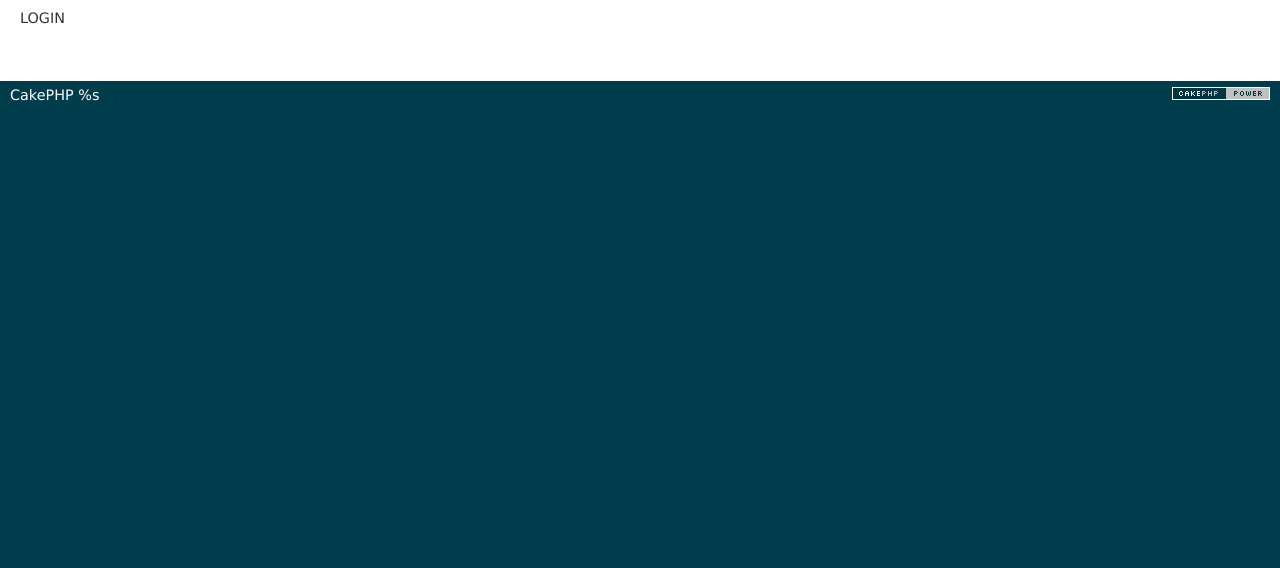
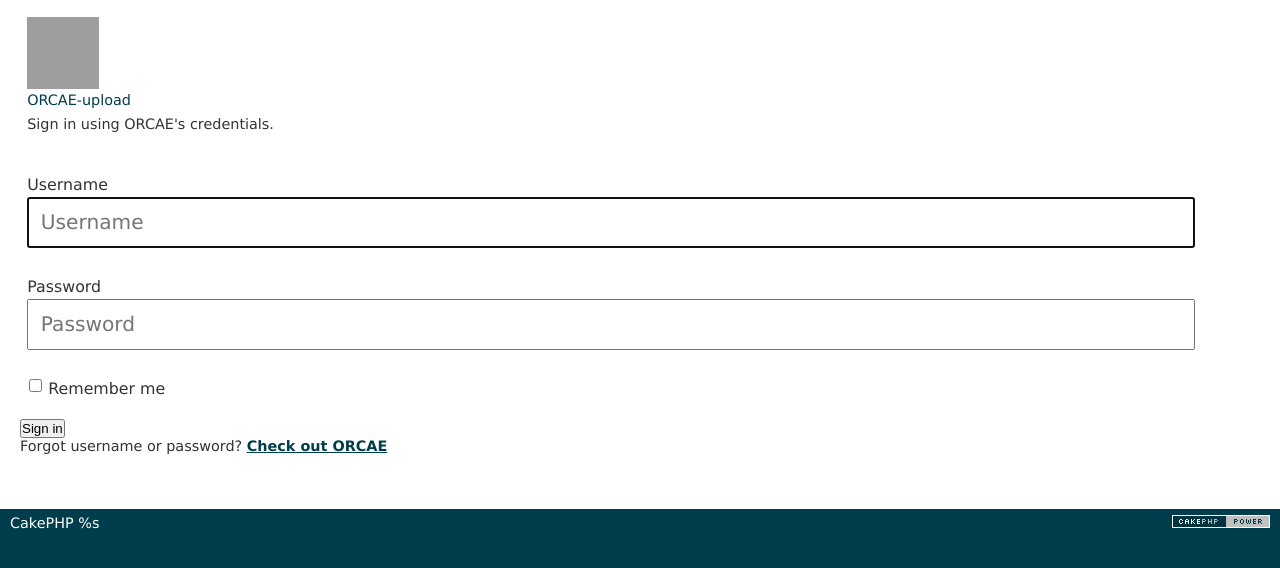
Before and after one commit to compbio-fmach/orcae-upload, a CakePHP app: the page made by app/View/Pages/login.ctp in a window 1280 px wide. Shown: the part 47-615 px from the top of the page. Run offline with PHP 8.4 and a stand-in for CakePHP, Linux system fonts and the light colour scheme; the template is opened without the code that fills it, so the values that code supplies are empty; some libraries are stand-ins or nearby versions; grey boxes are pictures that could not be loaded.

Commit message:
Login interface done

```diff
--- a/app/View/Layouts/orcae-upload.ctp
+++ b/app/View/Layouts/orcae-upload.ctp
@@ -18,7 +18,7 @@
 
   <!-- Default resources for every orcae-upload's layout -->
   <!-- jQuery -->
-  <script src="https://code.jquery.com/jquery-3.2.1.slim.min.js" integrity="sha384-KJ3o2DKtIkvYIK3UENzmM7KCkRr/rE9/Qpg6aAZGJwFDMVNA/GpGFF93hXpG5KkN" crossorigin="anonymous"></script>
+  <script src="https://code.jquery.com/jquery-3.3.1.min.js" integrity="sha256-FgpCb/KJQlLNfOu91ta32o/NMZxltwRo8QtmkMRdAu8=" crossorigin="anonymous"></script>
   <!-- Popper -->
   <script src="https://cdnjs.cloudflare.com/ajax/libs/popper.js/1.12.9/umd/popper.min.js" integrity="sha384-ApNbgh9B+Y1QKtv3Rn7W3mgPxhU9K/ScQsAP7hUibX39j7fakFPskvXusvfa0b4Q" crossorigin="anonymous"></script>
   <!-- Bootstrap -->
--- a/app/View/Pages/login.ctp
+++ b/app/View/Pages/login.ctp
@@ -3,6 +3,37 @@
   $this->assign('title', 'Login');
   // set current page css
   $this->Html->css('login', array('inline' => false));
+  // set current page js
+  $this->Html->script('login', array('inline' => false));
 ?>
 
-<p>LOGIN</p>
+<form id="form-signin" class="form-signin">
+  <div class="text-center mb-4">
+    <img class="mb-4" src="https://getbootstrap.com/assets/brand/bootstrap-solid.svg" alt="" width="72" height="72">
+    <h1 class="h3 mb-3 font-weight-normal">ORCAE-upload</h1>
+    <p>Sign in using ORCAE's credentials.</p>
+  </div>
+
+  <div class="form-group">
+    <label for="inputEmail">Username</label>
+    <input type="text" id="inputUsername" class="form-control" name="username" placeholder="Username" required autofocus>
+  </div>
+
+  <div class="form-group">
+    <label for="inputPassword">Password</label>
+    <input type="password" id="inputPassword" class="form-control" name="password" placeholder="Password" required>
+  </div>
+
+  <div class="checkbox mb-3">
+    <label>
+      <input type="checkbox" name="remember-me" value="remember-me"> Remember me
+    </label>
+  </div>
+
+  <!-- error message conteiner -->
+  <div id="message-signin" class="mb-3 text-center" style="display:none;"></div>
+
+  <button id="btn-signin" class="btn btn-lg btn-primary btn-block" type="button" onclick="login()">Sign in</button>
+  <!-- <p class="mt-5 mb-3 text-muted text-center">&copy; 2017-2018</p> -->
+  <p class="mt-5 mb-3 text-muted text-center">Forgot username or password? <a href='#'>Check out ORCAE</a></p>
+</form>
```
Also changed, not shown: app/webroot/css/login.css (added, +26 -0 lines), app/webroot/js/login.js (added, +41 -0 lines).
